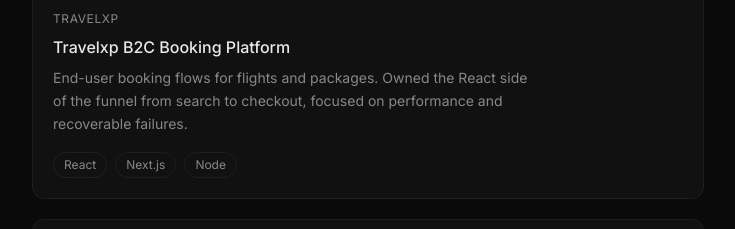
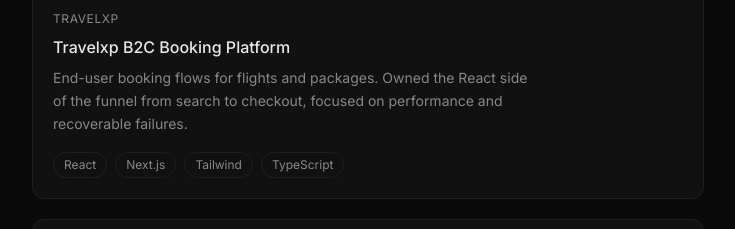
Before and after one commit to itush4r/tushar_os_2.0, a Next.js app: page / in a window 1280 px wide. Shown: the part 1421-1650 px from the top of the page, without its empty margins (272-1007 px from the left). Built offline with nearby package versions, Linux system fonts and the light colour scheme; no server answers; the database is empty.

Commit message:
refactor: correct stack

```diff
--- a/components/sections/selected-work.tsx
+++ b/components/sections/selected-work.tsx
@@ -69,7 +69,8 @@ export function SelectedWork() {
                 <div className="mt-4 flex flex-wrap gap-2">
                   <TechPill>React</TechPill>
                   <TechPill>Next.js</TechPill>
-                  <TechPill>Node</TechPill>
+                  <TechPill>Tailwind</TechPill>
+                  <TechPill>TypeScript</TechPill>
                 </div>
               </div>
             </div>
@@ -129,7 +130,7 @@ export function SelectedWork() {
                     <Cpu className="mt-0.5 h-3.5 w-3.5 shrink-0 text-amber-400/80" />
                     <span className="italic">
                       <span className="not-italic text-foreground/90">Phone agent</span>
-                      <span className="ml-2 inline-flex items-center rounded-full border border-amber-400/30 bg-amber-400/10 px-1.5 py-0.5 text-[10px] not-italic uppercase tracking-wider text-amber-300">
+                      <span className="ml-2 inline-flex items-center rounded-full border border-amber-400/30 bg-amber-400/10 px-1.5 py-0.5 text-[10px] uppercase not-italic tracking-wider text-amber-300">
                         Experimental
                       </span>{" "}
                       — natural-language Android control via Gemini Vision over an ADB bridge. In
```
